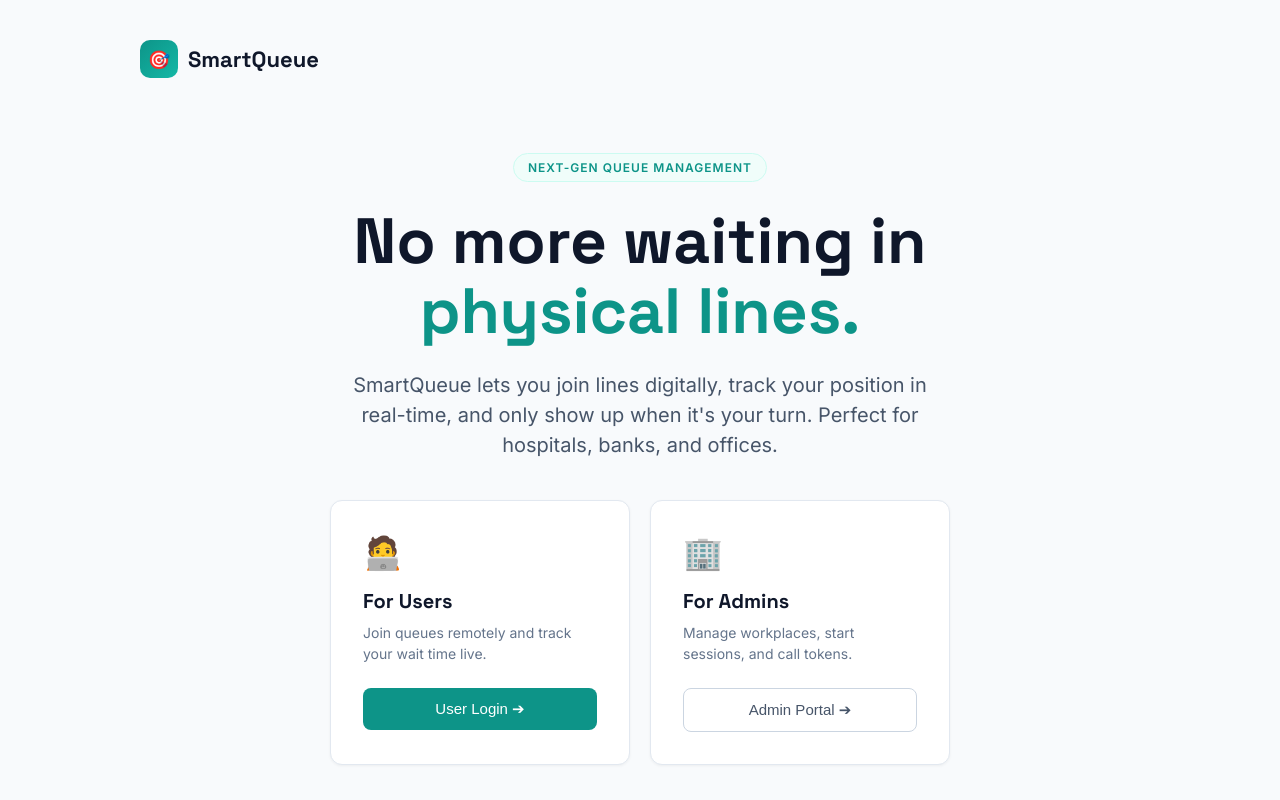
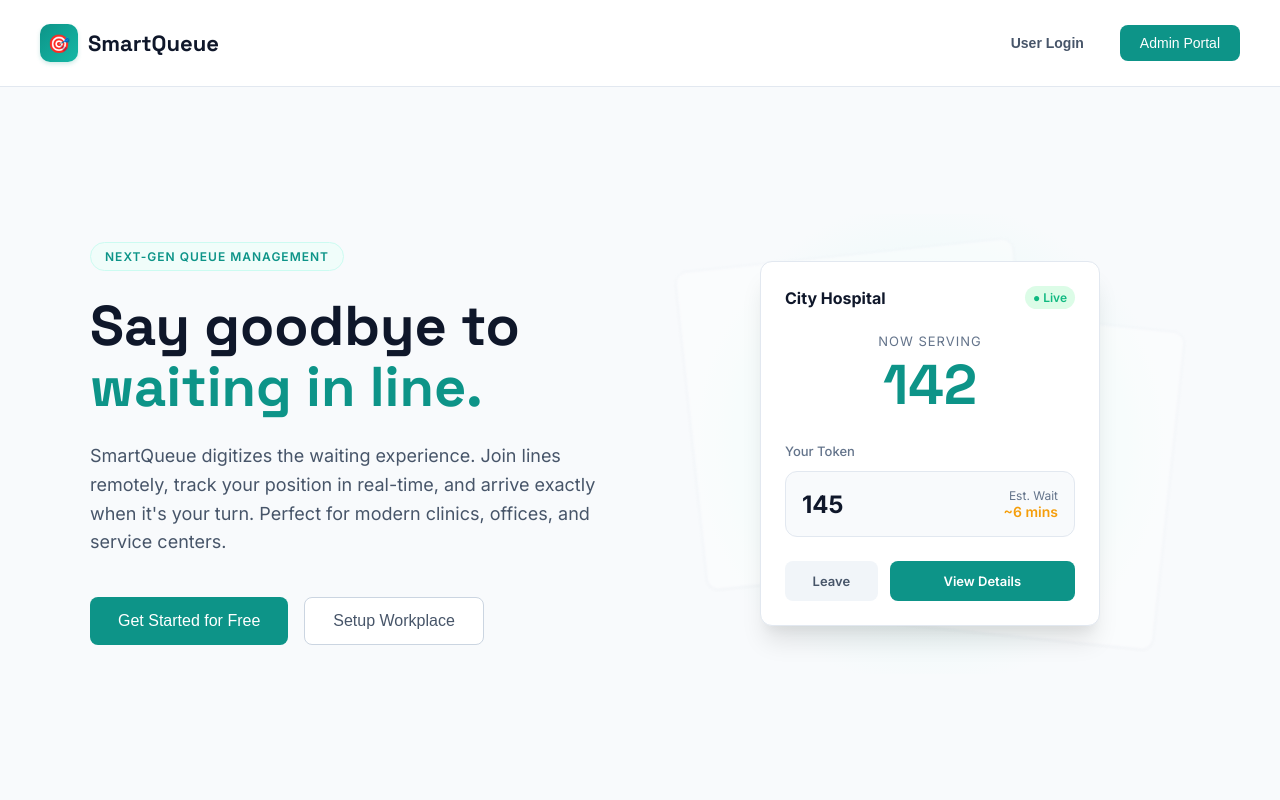
Before and after one commit to sagar190805/smartqueue, a React (Create React App) app in the folder frontend/: page / in a window 1280 px wide. Built offline with nearby package versions, Linux system fonts and the light colour scheme.

Commit message:
Redesign Home page to split layout

```diff
--- a/frontend/src/pages/Home.js
+++ b/frontend/src/pages/Home.js
@@ -4,43 +4,76 @@ import { useNavigate } from "react-router-dom";
 export default function Home() {
   const nav = useNavigate();
   return (
-    <div style={{ minHeight:"100vh", background:"#f8fafc", color:"#0f172a", display:"flex", flexDirection:"column", alignItems:"center", padding:20, fontFamily:"Inter,sans-serif" }}>
+    <div style={{ minHeight:"100vh", background:"#f8fafc", color:"#0f172a", fontFamily:"Inter,sans-serif", display:"flex", flexDirection:"column" }}>
 
-      <div style={{ width:"100%", maxWidth:1000, display:"flex", justifyContent:"space-between", alignItems:"center", padding:"20px 0" }}>
+      <header style={{ padding:"24px 40px", display:"flex", justifyContent:"space-between", alignItems:"center", borderBottom:"1px solid #e2e8f0", background:"#fff" }}>
         <div style={{ display:"flex", alignItems:"center", gap:10 }}>
-          <div style={{ width:38, height:38, borderRadius:10, background:"linear-gradient(135deg,#0d9488,#14b8a6)", display:"flex", alignItems:"center", justifyContent:"center", fontSize:18, color:"#fff" }}>🎯</div>
+          <div style={{ width:38, height:38, borderRadius:10, background:"linear-gradient(135deg,#0d9488,#14b8a6)", display:"flex", alignItems:"center", justifyContent:"center", fontSize:18, color:"#fff", boxShadow:"0 2px 4px rgba(13,148,136,0.2)" }}>🎯</div>
           <span style={{ fontFamily:"'Space Grotesk',sans-serif", fontWeight:700, fontSize:22 }}>SmartQueue</span>
         </div>
-      </div>
+        <div style={{ display:"flex", gap:16 }}>
+          <button onClick={() => nav("/user/login")} style={{ padding:"10px 20px", fontSize:14, fontWeight:600, color:"#475569", background:"transparent", border:"none", cursor:"pointer" }}>User Login</button>
+          <button onClick={() => nav("/admin/login")} className="btn-primary" style={{ padding:"10px 20px", fontSize:14 }}>Admin Portal</button>
+        </div>
+      </header>
 
-      <div style={{ flex:1, display:"flex", flexDirection:"column", justifyContent:"center", alignItems:"center", textAlign:"center", maxWidth:800, marginTop:40 }}>
-        <div style={{ display:"inline-block", padding:"6px 14px", background:"#f0fdfa", color:"#0d9488", borderRadius:20, fontSize:12, fontWeight:600, letterSpacing:1, textTransform:"uppercase", marginBottom:24, border:"1px solid #ccfbf1" }}>
-          Next-Gen Queue Management
-        </div>
-        <h1 style={{ fontFamily:"'Space Grotesk',sans-serif", fontSize:"clamp(40px, 6vw, 64px)", fontWeight:800, lineHeight:1.1, marginBottom:24 }}>
-          No more waiting in <br />
-          <span className="text-teal">physical lines.</span>
-        </h1>
-        <p style={{ fontSize:"clamp(16px, 2vw, 20px)", color:"#475569", marginBottom:40, maxWidth:600, lineHeight:1.5 }}>
-          SmartQueue lets you join lines digitally, track your position in real-time, and only show up when it's your turn. Perfect for hospitals, banks, and offices.
-        </p>
+      <main style={{ flex:1, display:"flex", alignItems:"center", justifyContent:"center", padding:"60px 20px" }}>
+        <div style={{ maxWidth:1100, width:"100%", display:"flex", flexWrap:"wrap", gap:60, alignItems:"center" }}>
 
-        <div style={{ display:"flex", gap:20, flexWrap:"wrap", justifyContent:"center" }}>
-          <div className="card" style={{ padding:32, width:300, textAlign:"left" }}>
-            <div style={{ fontSize:32, marginBottom:16 }}>🧑‍💻</div>
-            <h3 style={{ fontFamily:"'Space Grotesk',sans-serif", fontSize:20, marginBottom:8 }}>For Users</h3>
-            <p style={{ color:"#64748b", fontSize:14, marginBottom:24, lineHeight:1.5 }}>Join queues remotely and track your wait time live.</p>
-            <button onClick={() => nav("/user/login")} className="btn-primary" style={{ padding:"12px 24px", fontSize:15, width:"100%" }}>User Login ➔</button>
+          <div style={{ flex:"1 1 400px" }}>
+            <div style={{ display:"inline-block", padding:"6px 14px", background:"#f0fdfa", color:"#0d9488", borderRadius:20, fontSize:12, fontWeight:600, letterSpacing:1, textTransform:"uppercase", marginBottom:24, border:"1px solid #ccfbf1" }}>
+              Next-Gen Queue Management
+            </div>
+            <h1 style={{ fontFamily:"'Space Grotesk',sans-serif", fontSize:"clamp(40px, 5vw, 56px)", fontWeight:800, lineHeight:1.1, marginBottom:24, color:"#0f172a" }}>
+              Say goodbye to <br/>
+              <span className="text-teal">waiting in line.</span>
+            </h1>
+            <p style={{ fontSize:18, color:"#475569", marginBottom:40, lineHeight:1.6 }}>
+              SmartQueue digitizes the waiting experience. Join lines remotely, track your position in real-time, and arrive exactly when it's your turn. Perfect for modern clinics, offices, and service centers.
+            </p>
+            <div style={{ display:"flex", gap:16, flexWrap:"wrap" }}>
+              <button onClick={() => nav("/user/register")} className="btn-primary" style={{ padding:"14px 28px", fontSize:16 }}>Get Started for Free</button>
+              <button onClick={() => nav("/admin/register")} className="btn-secondary" style={{ padding:"14px 28px", fontSize:16, border:"1px solid #cbd5e1", background:"#fff" }}>Setup Workplace</button>
+            </div>
           </div>
 
-          <div className="card" style={{ padding:32, width:300, textAlign:"left" }}>
-            <div style={{ fontSize:32, marginBottom:16 }}>🏢</div>
-            <h3 style={{ fontFamily:"'Space Grotesk',sans-serif", fontSize:20, marginBottom:8 }}>For Admins</h3>
-            <p style={{ color:"#64748b", fontSize:14, marginBottom:24, lineHeight:1.5 }}>Manage workplaces, start sessions, and call tokens.</p>
-            <button onClick={() => nav("/admin/login")} className="btn-secondary" style={{ padding:"12px 24px", fontSize:15, width:"100%" }}>Admin Portal ➔</button>
+          <div style={{ flex:"1 1 400px", position:"relative", height: 460, display:"flex", alignItems:"center", justifyContent:"center" }}>
+             <div style={{ position:"absolute", width:"100%", height:"100%", background:"radial-gradient(circle at center, #ccfbf1 0%, transparent 70%)", opacity:0.6, zIndex:0 }}></div>
+
+             <div className="card" style={{ width: 340, padding: 24, zIndex:1, boxShadow:"0 20px 25px -5px rgba(0, 0, 0, 0.1), 0 10px 10px -5px rgba(0, 0, 0, 0.04)" }}>
+                <div style={{ display:"flex", justifyContent:"space-between", alignItems:"center", marginBottom:24 }}>
+                  <div style={{ fontWeight:700, fontSize:16, color:"#0f172a" }}>City Hospital</div>
+                  <div style={{ fontSize:12, color:"#10b981", background:"#dcfce7", padding:"4px 8px", borderRadius:12, fontWeight:600 }}>● Live</div>
+                </div>
+
+                <div style={{ textAlign:"center", marginBottom:30 }}>
+                  <div style={{ fontSize:13, color:"#64748b", textTransform:"uppercase", letterSpacing:1, marginBottom:8 }}>Now Serving</div>
+                  <div className="text-teal" style={{ fontSize:56, fontWeight:800, fontFamily:"'Space Grotesk',sans-serif", lineHeight:1 }}>142</div>
+                </div>
+
+                <div>
+                  <div style={{ fontSize:13, color:"#64748b", marginBottom:12, fontWeight:500 }}>Your Token</div>
+                  <div style={{ display:"flex", alignItems:"center", justifyContent:"space-between", padding:16, border:"1px solid #e2e8f0", borderRadius:12, background:"#f8fafc" }}>
+                    <div style={{ fontSize:24, fontWeight:700, color:"#0f172a" }}>145</div>
+                    <div style={{ textAlign:"right" }}>
+                      <div style={{ fontSize:12, color:"#64748b" }}>Est. Wait</div>
+                      <div style={{ fontSize:14, fontWeight:600, color:"#f59e0b" }}>~6 mins</div>
+                    </div>
+                  </div>
+                </div>
+
+                <div style={{ marginTop:24, display:"flex", gap:12 }}>
+                  <div style={{ flex:1, height:40, borderRadius:8, background:"#f1f5f9", display:"flex", alignItems:"center", justifyContent:"center", fontSize:13, color:"#475569", fontWeight:600 }}>Leave</div>
+                  <div style={{ flex:2, height:40, borderRadius:8, background:"#0d9488", display:"flex", alignItems:"center", justifyContent:"center", fontSize:13, color:"#fff", fontWeight:600 }}>View Details</div>
+                </div>
+             </div>
+
+             <div className="card" style={{ position:"absolute", width: 340, height: 320, right: 20, bottom: 40, zIndex:0, opacity:0.4, transform:"rotate(6deg)", filter:"blur(1px)" }}></div>
+             <div className="card" style={{ position:"absolute", width: 340, height: 320, left: 20, top: 40, zIndex:0, opacity:0.4, transform:"rotate(-6deg)", filter:"blur(1px)" }}></div>
           </div>
         </div>
-      </div>
+      </main>
+
     </div>
   );
 }
```
